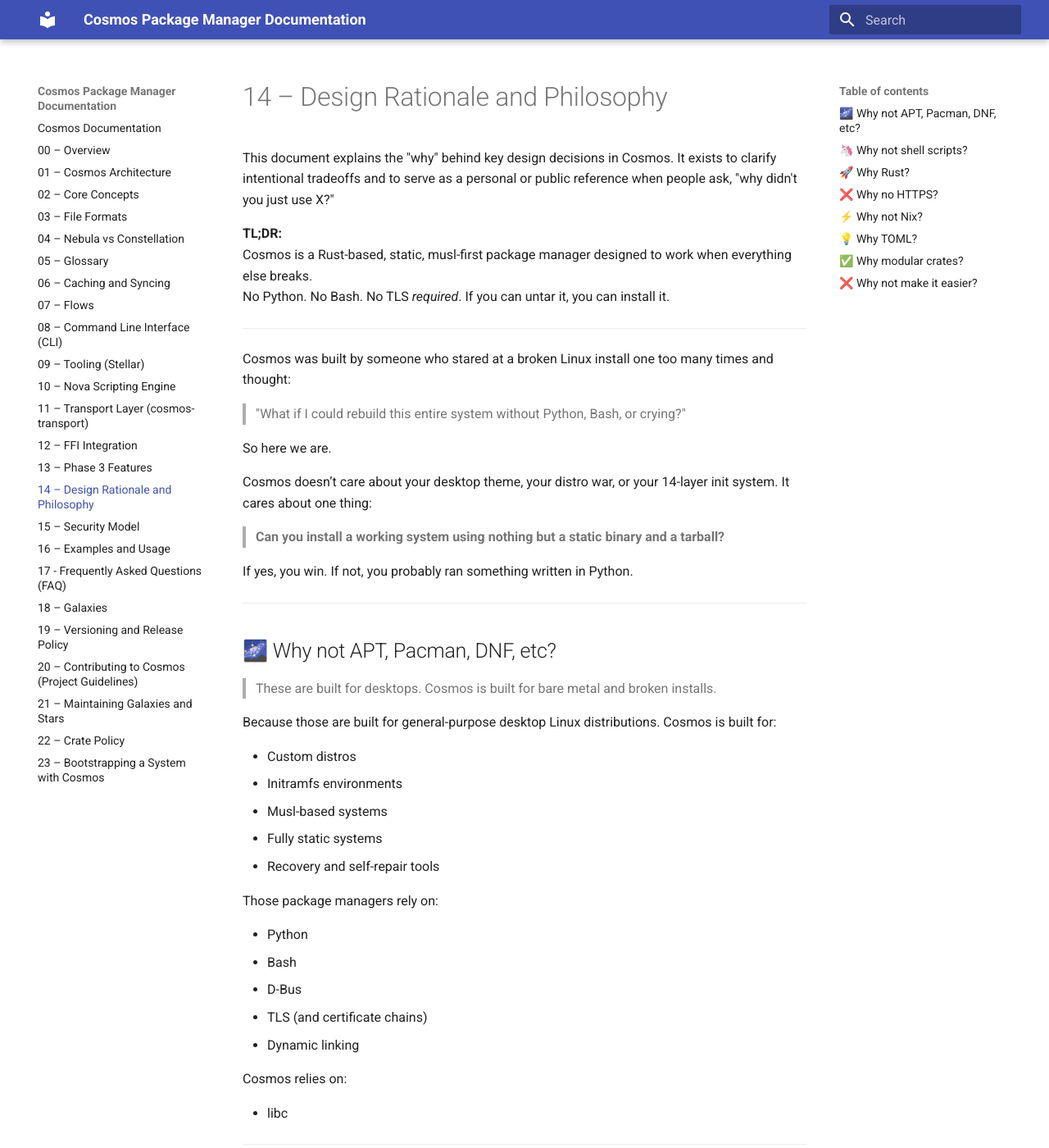
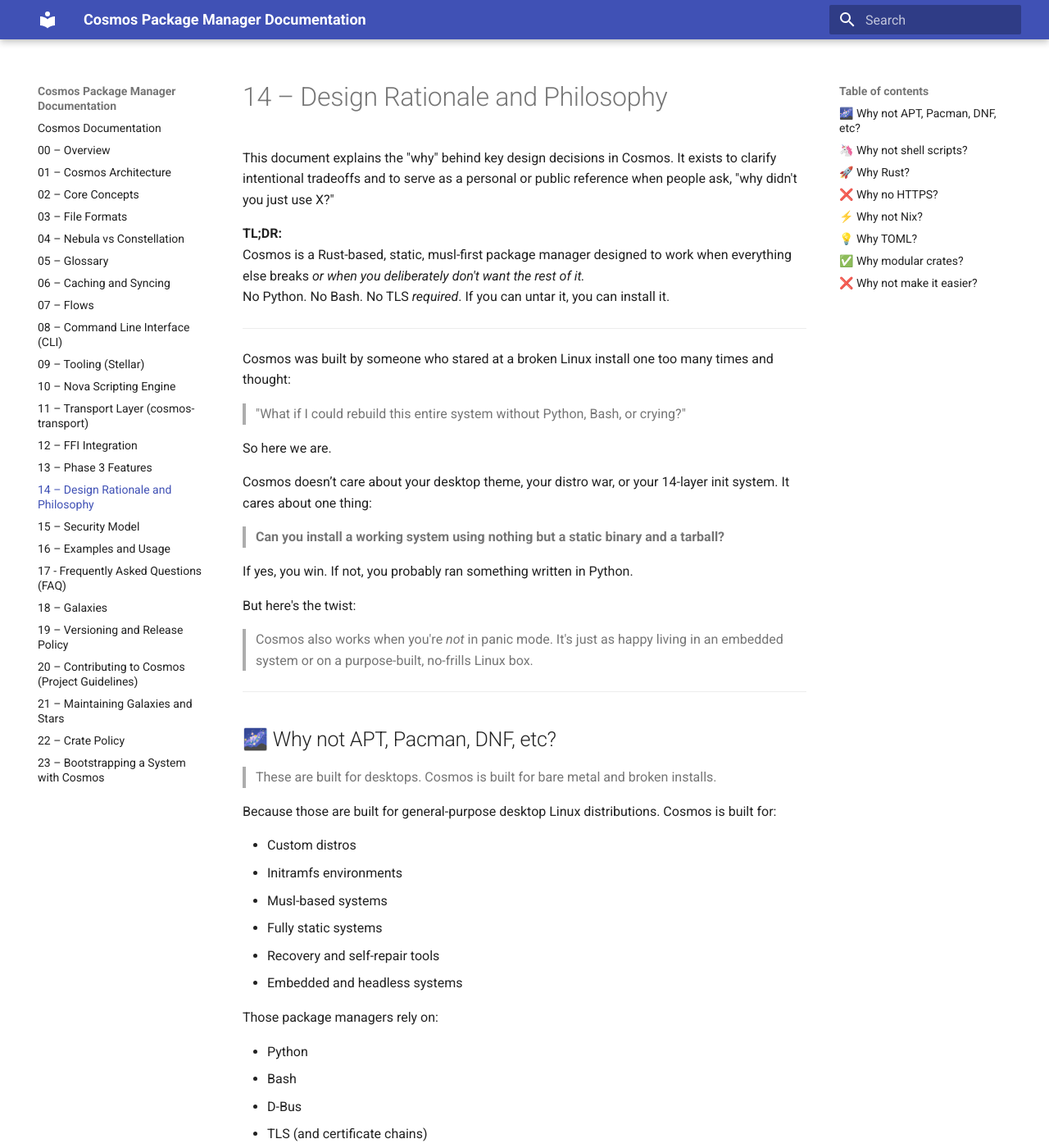
Before and after one commit to cosmospkg/cosmos-docs, an MkDocs documentation site: the page built from docs/14-Design-Rationale.md, in a window 1280 px wide and 1400 px high. Shown: the whole window at 82% size. Built offline with MkDocs 1.6.1 and Material for MkDocs 9.7.7, drawn with Linux system fonts in a browser that asks for light colours; some of the changed text lies outside the part shown.

```diff
--- a/docs/14-Design-Rationale.md
+++ b/docs/14-Design-Rationale.md
@@ -3,7 +3,7 @@
 This document explains the "why" behind key design decisions in Cosmos. It exists to clarify intentional tradeoffs and to serve as a personal or public reference when people ask, "why didn't you just use X?"
 
 **TL;DR:**
-Cosmos is a Rust-based, static, musl-first package manager designed to work when everything else breaks.
+Cosmos is a Rust-based, static, musl-first package manager designed to work when everything else breaks *or when you deliberately don't want the rest of it.*
 No Python. No Bash. No TLS *required*. If you can untar it, you can install it.
 
 ---
@@ -18,6 +18,9 @@ Cosmos doesn’t care about your desktop theme, your distro war, or your 14-laye
 
 If yes, you win. If not, you probably ran something written in Python.
 
+But here's the twist:
+> Cosmos also works when you're *not* in panic mode. It's just as happy living in an embedded system or on a purpose-built, no-frills Linux box.
+
 ---
 
 ## 🌌 Why not APT, Pacman, DNF, etc?
@@ -30,6 +33,7 @@ Because those are built for general-purpose desktop Linux distributions. Cosmos
 - Musl-based systems
 - Fully static systems
 - Recovery and self-repair tools
+- Embedded and headless systems
 
 Those package managers rely on:
 
@@ -59,6 +63,7 @@ Nova gives us:
 - A safe, controlled scripting environment
 - Cross-platform compatibility
 - Clean separation of logic from shell quirks
+- The ability to run even on embedded systems without needing a shell at all
 
 ---
 
@@ -134,5 +139,6 @@ It’s not built for everyone. It’s built for:
 - Tinkerers
 - Custom OS builders
 - People who need to fix a system with nothing but a tarball and a dream
+- People who deploy Linux to tiny boxes with no runtime to spare
 
-Cosmos is not trying to be the easiest tool. It's trying to be the one that works *when everything else breaks*.
+Cosmos is not trying to be the easiest tool. It's trying to be the one that works *when everything else breaks* — or when nothing else belongs there in the first place.
```
Also changed, not shown: docs/00-Overview.md (+1 -1 lines), docs/02-Core-Concepts.md (+3 -1 lines), docs/10-Nova.md (+1 -1 lines), site/02-Core-Concepts/index.html, site/10-Nova/index.html, site/14-Design-Rationale/index.html, site/search/search_index.json, site/sitemap.xml, 1 other file.
